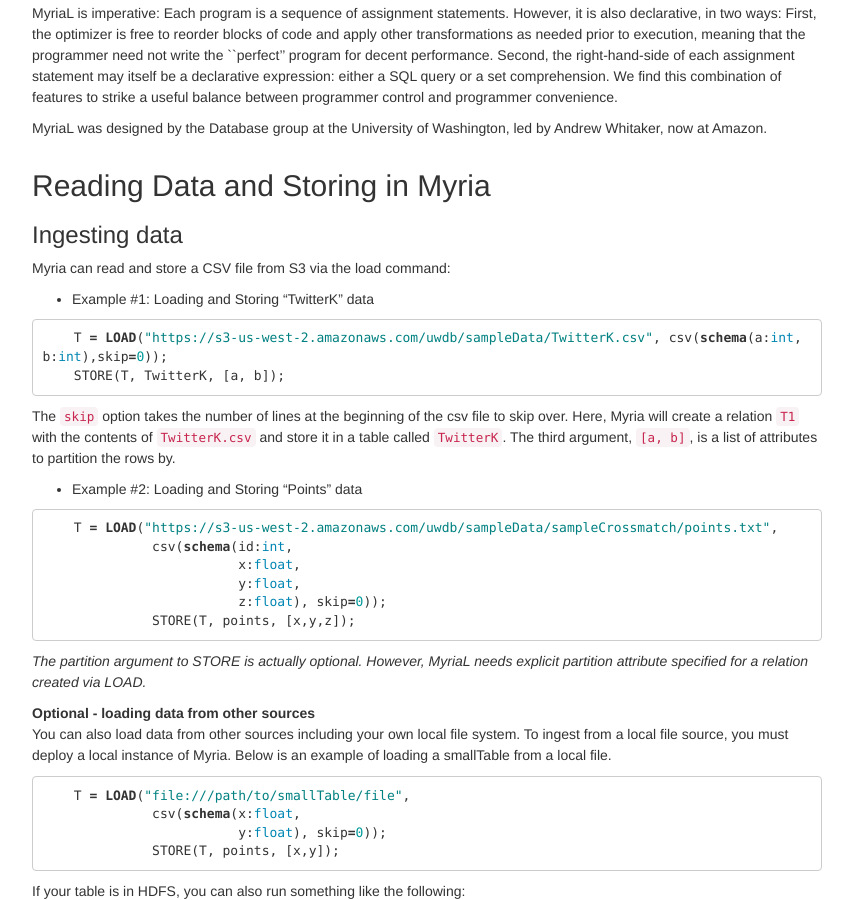
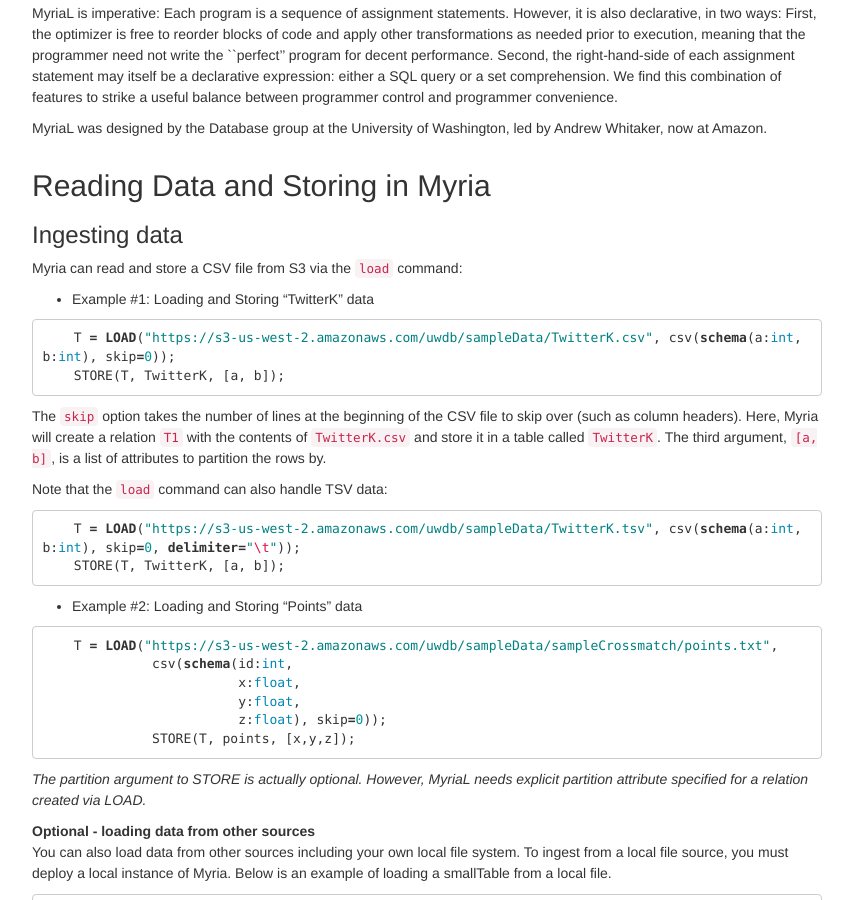
Before and after one commit to uwescience/myria-website, a Jekyll site: the page built from docs/myrial.md, in a window 1280 px wide and 900 px high, scrolled down 315 px. Shown: the whole window, without its empty margins (213-1066 px from the left). Built offline with Jekyll 4.4.1, drawn with Linux system fonts in a browser that asks for light colours; nearby versions of some CDN libraries; Markdown is read by kramdown in place of the engine named in the settings.

Commit message:
add TSV example

````diff
--- a/docs/myrial.md
+++ b/docs/myrial.md
@@ -19,17 +19,24 @@
 ##Reading Data and Storing in Myria
 
 ###Ingesting data
-Myria can read and store a CSV file from S3 via the load command:
+Myria can read and store a CSV file from S3 via the `load` command:
 
 * Example #1: Loading and Storing "TwitterK" data
 
 ```sql
-    T = LOAD("https://s3-us-west-2.amazonaws.com/uwdb/sampleData/TwitterK.csv", csv(schema(a:int, b:int),skip=0));
+    T = LOAD("https://s3-us-west-2.amazonaws.com/uwdb/sampleData/TwitterK.csv", csv(schema(a:int, b:int), skip=0));
     STORE(T, TwitterK, [a, b]);
 ```
 
-The `skip` option takes the number of lines at the beginning of the csv file to skip over.
+The `skip` option takes the number of lines at the beginning of the CSV file to skip over (such as column headers).
 Here, Myria will create a relation `T1` with the contents of `TwitterK.csv` and store it in a table called `TwitterK`. The third argument, `[a, b]`, is a list of attributes to partition the rows by.
+
+Note that the `load` command can also handle TSV data:
+
+```sql
+    T = LOAD("https://s3-us-west-2.amazonaws.com/uwdb/sampleData/TwitterK.tsv", csv(schema(a:int, b:int), skip=0, delimiter="\t"));
+    STORE(T, TwitterK, [a, b]);
+```
 
 * Example #2: Loading and Storing "Points" data
 
````
